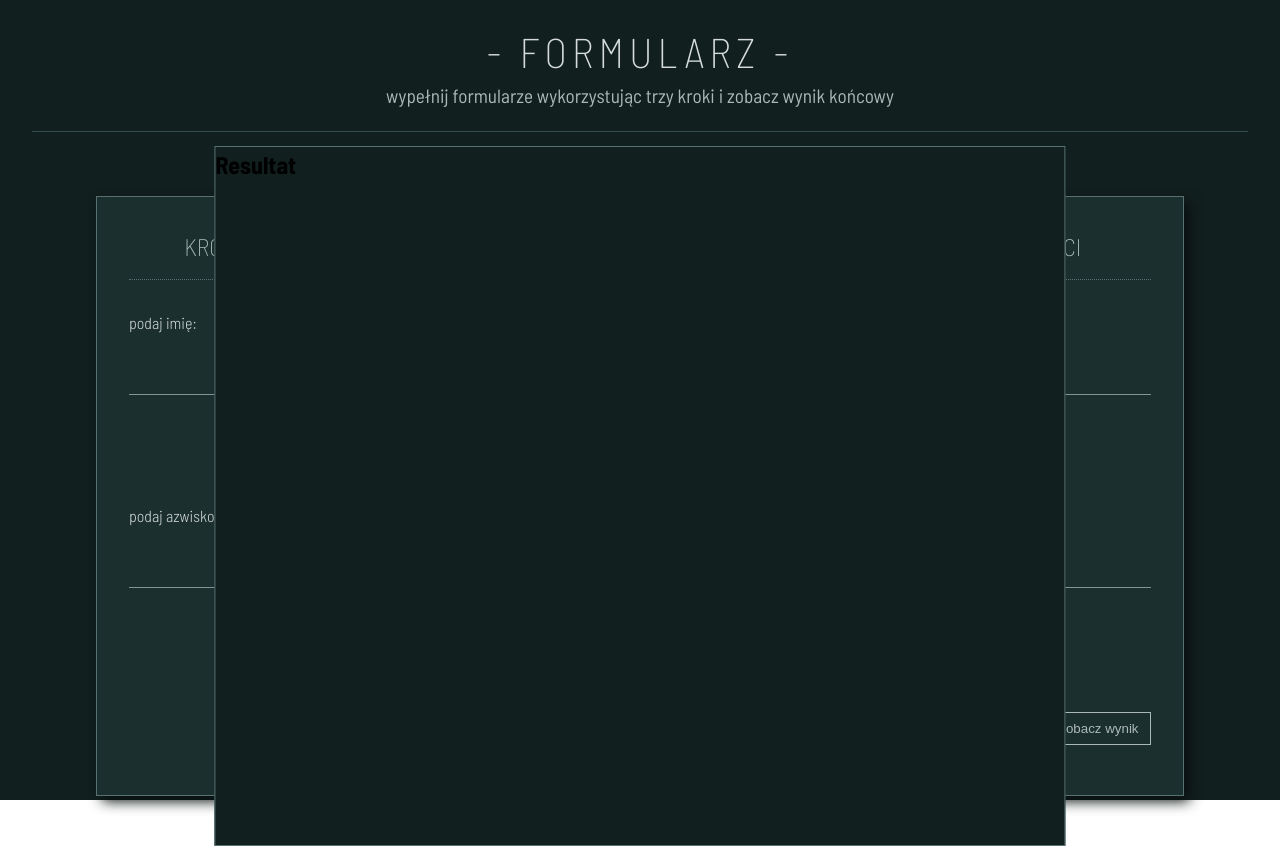
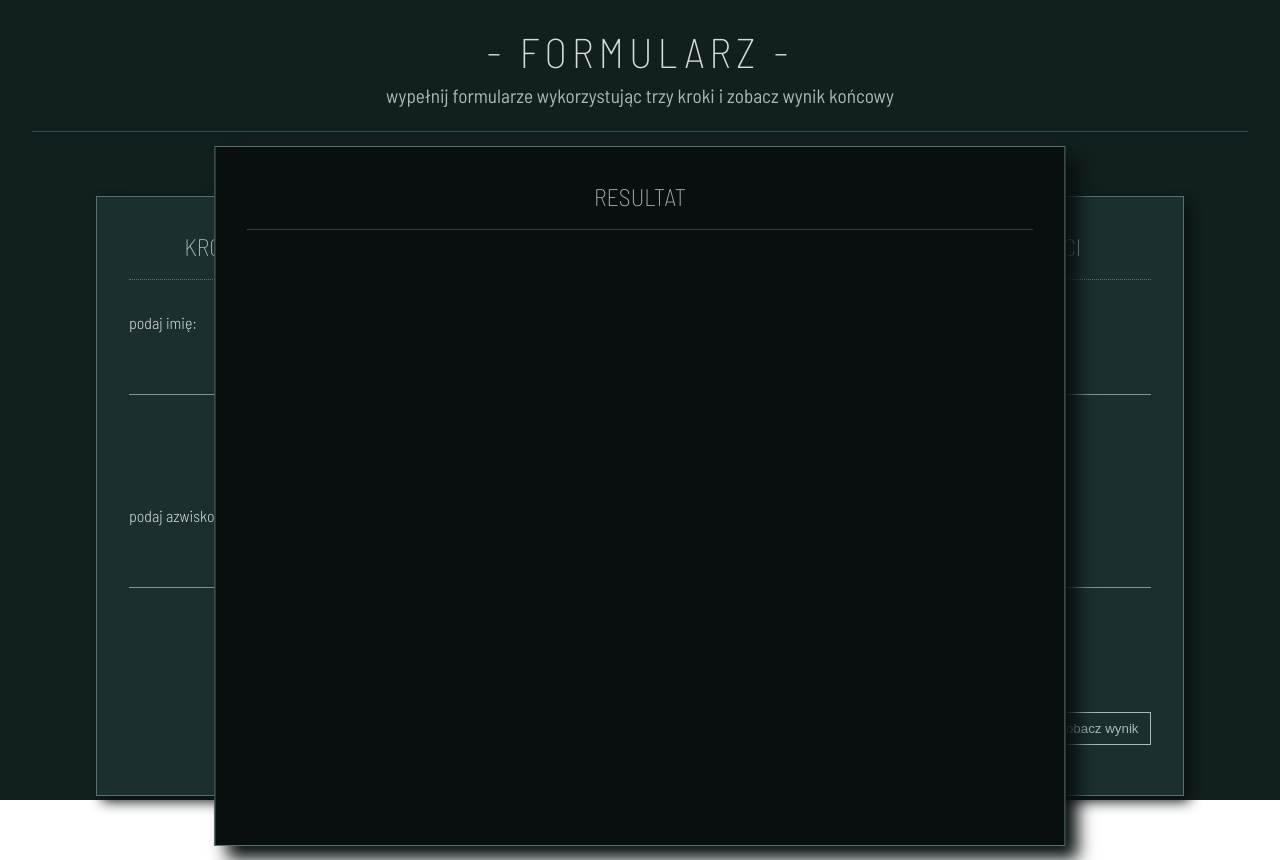
Before and after one commit to Scorpion19702022/React_Mentor_018_MULTI_STEP_FORM_and_TEST, a React (Vite) app: page / in a window 1280 px wide. Built offline with nearby package versions, Linux system fonts and the light colour scheme.

Commit message:
added style

```diff
--- a/src/Components/StepResult/StepResult.module.css
+++ b/src/Components/StepResult/StepResult.module.css
@@ -19,7 +19,22 @@
 	width: 70%;
 	height: 700px;
 	left: 50%;
+	padding: 2em;
 	transform: translateX(-50%);
-	background-color: var(--color-dark09);
+	display: flex;
+	flex-direction: column;
+	align-items: center;
+	justify-content: space-between;
+	background-color: var(--color-dark10);
 	border: 0.04em solid var(--color-dark05);
+	box-shadow: 0.8em 0.8em 1em var(--color-dark10);
 }
+
+.heading {
+	width: 100%;
+	text-align: center;
+	color: var(--color-dark03);
+	font-weight: 200;
+	padding-bottom: 0.6em;
+	border-bottom: 0.04em dotted var(--color-dark05);
+}
--- a/src/Components/StepResult/StepResult.tsx
+++ b/src/Components/StepResult/StepResult.tsx
@@ -3,7 +3,7 @@ import styles from './StepResult.module.css'
 const StepResult = () => {
 	return (
 		<section className={styles.wrapper}>
-			<h2 className={styles.heading}>Resultat</h2>
+			<h2 className={styles.heading}>{`resultat`.toLocaleUpperCase()}</h2>
 		</section>
 	)
 }
```
